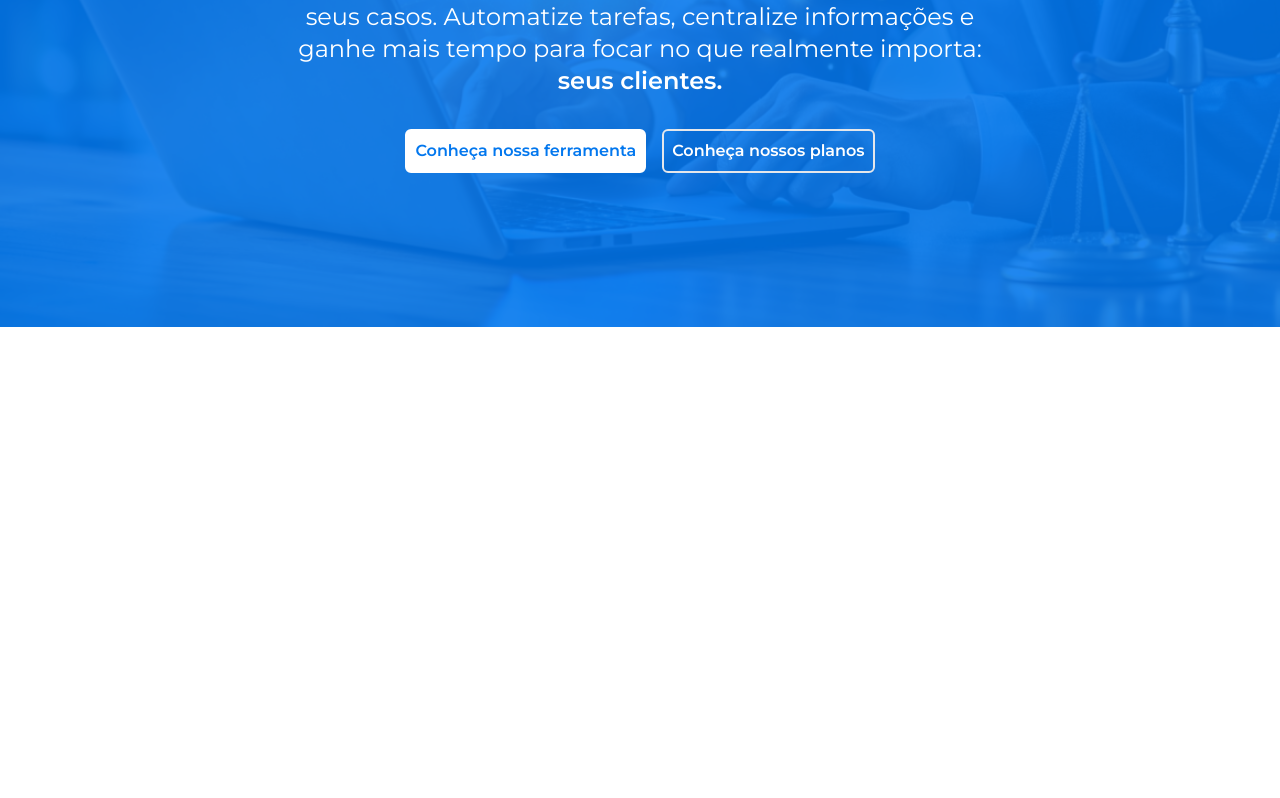
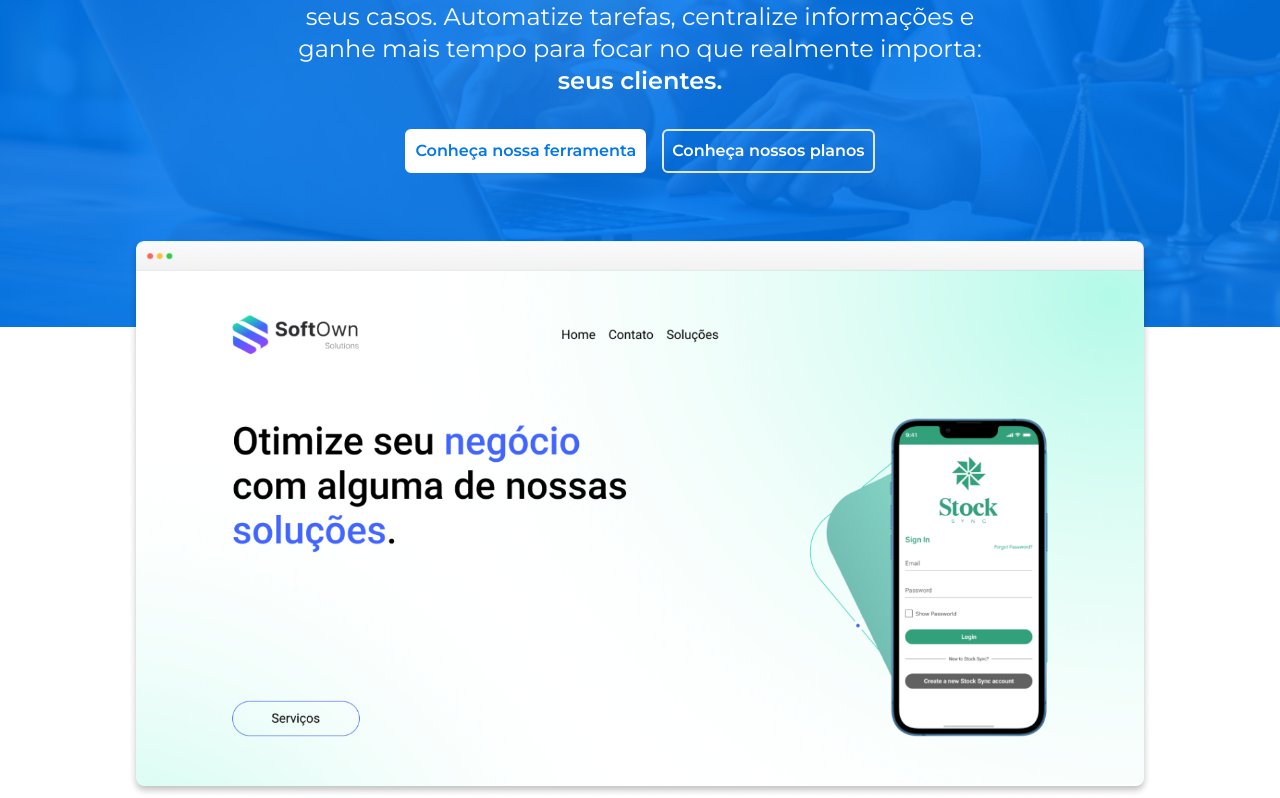
Before and after one commit to Hugodelima/avaliacao_SoftOwn, a React (Vite) app: page / in a window 1280 px wide. Shown: the part 423-1221 px from the top of the page. Before the commit the page ends 800 px from the top, so only its background shows below. Built offline with nearby package versions, Linux system fonts and the light colour scheme.

Commit message:
feat(header): add image about the product

```diff
--- a/src/components/Header.tsx
+++ b/src/components/Header.tsx
@@ -20,7 +20,7 @@ function Header() {
           <p className='z-10 text-white m-auto text-2xl md:w-[56%]'><span className='font-semibold'>Diga adeus às planilhas e papéis! <br/></span>Nosso sistema transforma a forma como você gerencia seus casos. Automatize tarefas, centralize informações e ganhe mais tempo para focar no que realmente importa: <span className='font-semibold'>seus clientes.</span></p>
         </div>
 
-        <div className='flex justify-center items-center m-8 gap-4'>
+        <div className='flex justify-center items-center mr-8 ml-8 mt-8 mb-16 gap-4'>
           <button className='text-textSoft z-10 bg-white rounded-md p-2 font-semibold border-solid border-2 border-white'>
             Conheça nossa ferramenta
           </button>
@@ -29,6 +29,10 @@ function Header() {
           </button>
         </div>
 
+        <div className='flex justify-center m-4 md:w-[80%] md:m-auto'>
+          <img src={first} className='z-10' />
+        </div>
+
       </div>
     </>
   )
```
